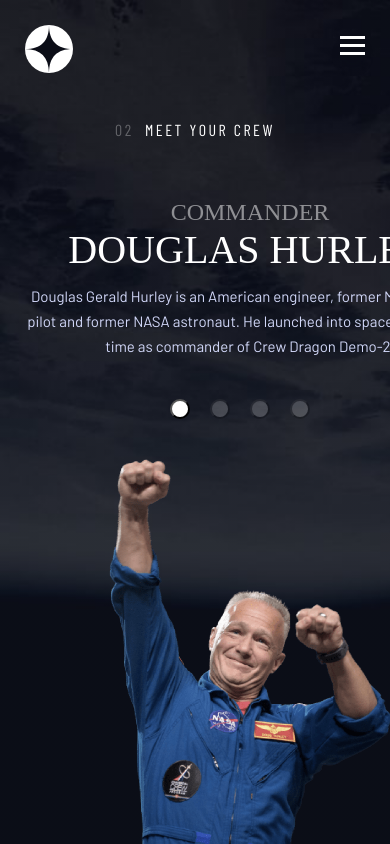
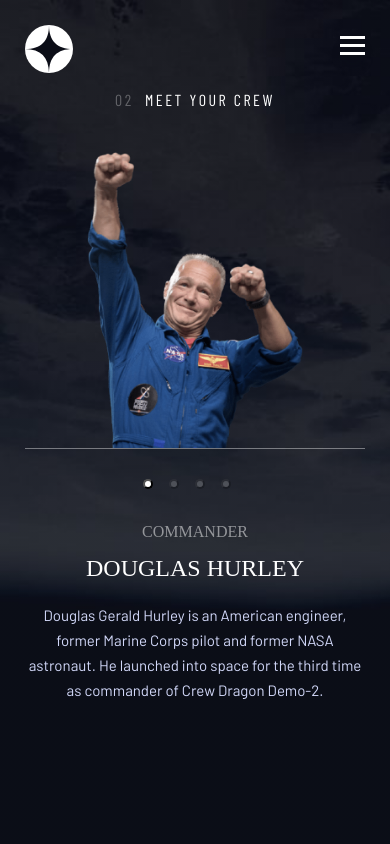
Before and after one commit to AnshumanMahato/space-travel-frontendmentor, a React (Create React App) app: page /crew in a window 390 px wide. Shown: the top 844 px of the page. Built offline with nearby package versions, Linux system fonts and the light colour scheme; a web font is replaced by a local one.

Commit message:
crew done

```diff
--- a/src/sass/_layouts.scss
+++ b/src/sass/_layouts.scss
@@ -190,6 +190,6 @@
   }
   @media only screen and (max-width: 600px) {
     text-align: center;
-    margin: 3rem 2.5rem 0;
+    margin: 0 2.5rem;
   }
 }
--- a/src/sass/_typography.scss
+++ b/src/sass/_typography.scss
@@ -48,12 +48,18 @@
   @media only screen and (max-width: 900px) {
     font-size: 4rem;
   }
+  @media only screen and (max-width: 600px) {
+    font-size: 2.4rem;
+  }
 }
 
 .heading-4 {
   font-size: 3.2rem;
   @media only screen and (max-width: 900px) {
     font-size: 2.4rem;
+  }
+  @media only screen and (max-width: 600px) {
+    font-size: 1.6rem;
   }
 }
 
--- a/src/sass/components/_crew.scss
+++ b/src/sass/components/_crew.scss
@@ -21,6 +21,9 @@
     @media only screen and (max-width: 900px) {
       grid-row: desc-start/desc-end;
       margin: 6rem 0 0;
+    }
+    @media only screen and (max-width: 600px) {
+      margin: 0;
     }
   }
 
@@ -50,6 +53,12 @@
         transform: translateX(-50%);
       }
     }
+    @media only screen and (max-width: 600px) {
+      img {
+        position: relative;
+        transform: translateX(0);
+      }
+    }
   }
 
   &__role {
@@ -74,12 +83,15 @@
     @media only screen and (max-width: 900px) {
       margin: 0 auto;
     }
+    @media only screen and (max-width: 600px) {
+      width: 100%;
+    }
   }
 
   .control {
     display: flex;
     align-items: center;
-    margin: 10rem 0;
+    padding: 10rem 0;
 
     &__btn {
       width: 2rem;
@@ -99,16 +111,26 @@
       &.active {
         opacity: 1;
       }
+
+      @media only screen and (max-width: 600px) {
+        width: 1rem;
+        height: 1rem;
+        margin-right: 1.6rem;
+      }
     }
     @media only screen and (max-width: 900px) {
       grid-row: control-start/control-end;
       justify-content: center;
-      margin: 4rem 0;
+      padding: 4rem 0;
+    }
+    @media only screen and (max-width: 600px) {
+      padding: 3rem 0;
+      border-top: 1px solid rgba(255, 255, 255, 0.4);
     }
   }
 
   @media only screen and (max-width: 900px) {
-    grid-template-columns: 1fr;
+    grid-template-columns: 100%;
     grid-template-rows: [desc-start] min-content [desc-end control-start] min-content [control-end img-start] 1fr;
     text-align: center;
 
@@ -116,4 +138,9 @@
       grid-column: 1/-1;
     }
   }
+
+  @media only screen and (max-width: 600px) {
+    margin: max(3rem, 5vh) 0;
+    grid-template-rows: [img-start] minmax(22.5rem, 35vh) [img-end control-start] min-content [control-end desc-start] min-content [desc-end];
+  }
 }
```
